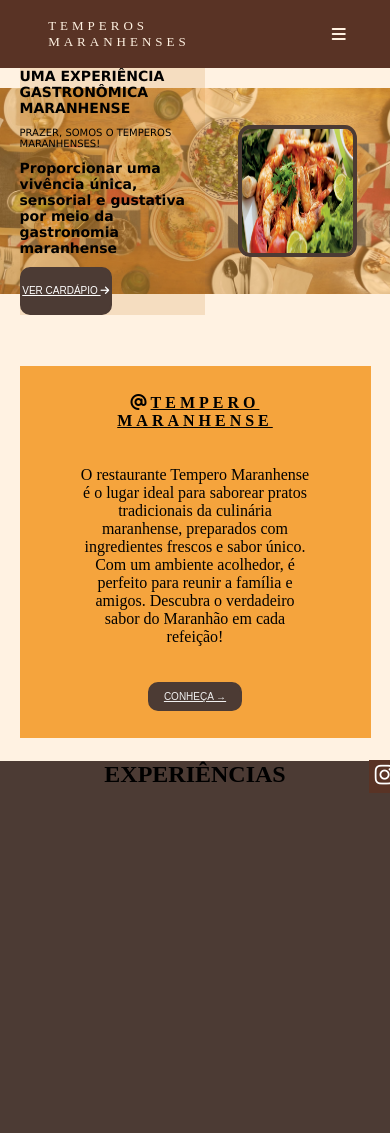
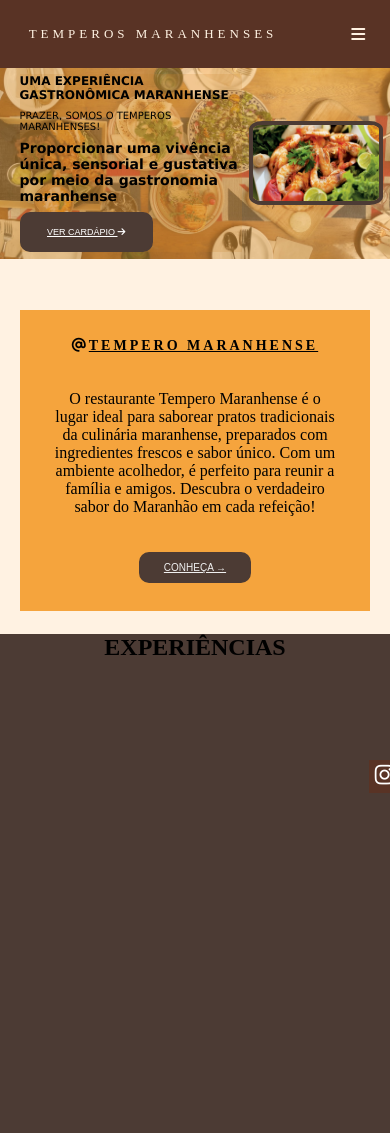
Before and after one commit to hitvizeris/TCC, a Flask app: page / in a window 390 px wide. Shown: the top 1133 px of the page. Run offline with Flask 3, Linux system fonts and the light colour scheme.

Commit message:
ajustes responsividade

```diff
--- a/static/css/style.css
+++ b/static/css/style.css
@@ -179,6 +179,12 @@
 .bt_sobre a{
     color: #f0f0f0;
 }
+#mapa{
+    width: 400px;
+    height: 300px;
+    border:0;
+    margin-top:24px
+}
 .rodape{
     background-color: #f5a43d;
     width: 100%;
@@ -250,3 +256,44 @@
         font-size: 10px;
     }
 }
+@media (max-width:500px) {
+    .logoTitulo{
+        width: 70%;
+    }
+    .divInicio{
+        height: 9.5rem;
+        font-size: 7px;
+    }
+    .divInicio1{
+        width: 60%;
+    }
+    .divInicio2{
+        width: 40%;
+    }
+    #h1_inicial{
+        font-size: 12px;
+    }
+    .textoInicial{
+        font-size: 10px;
+    }
+    .bt1{
+        width: 60%;
+        height: 2.5rem;
+        font-size: 9px;
+    }
+    #fotoInicio{
+        height: 50%;
+        width: 85%;
+    }
+    .sbrest{
+        width: 72%;
+        height: 100%;
+        margin: 0% 3% 6% 5% ;
+        padding: 7% 9%;
+        text-align: center;
+    }
+    .userinsta{
+        font-size: 14px;
+        letter-spacing: 3px;
+    }
+}
--- a/templates/index.html
+++ b/templates/index.html
@@ -21,7 +21,7 @@
         </nav>
 
         <nav id="menuMobile">
-            <a class="logoTitulo" src="./static/images/logo.jpg">Temperos Maranhenses</a>
+            <a class="logoTitulo">Temperos Maranhenses</a>
             <i class="fa-solid fa-bars" id="icostatic/imagens/logo.jpgne" onclick="clickMenu()"></i>
             <menu id="itens">
                 <ul class="nav">
@@ -47,7 +47,7 @@
                 </button>
             </div>
             <div class="divInicio2">
-                <img id="fotoInicio" src="./static/images/foto_comida.jpg" class="ft_inicial">
+                <img id="fotoInicio" src="/static/images/foto_comida.jpg" class="ft_inicial">
             </div>
         </div>
     <br>
@@ -81,8 +81,7 @@
 
                 <a href="cardapio.html" style="color:#4c3b34">VER CARDÁPIO  </a>
                 <br>
-                <iframe src="https://www.google.com/maps/embed?pb=!1m18!1m12!1m3!1d3984.5178275619087!2d-44.29362912633971!3d-2.9537061397192854!2m3!1f0!2f0!3f0!3m2!1i1024!2i768!4f13.1!3m3!1m2!1s0x7f4491b79ecf6df%3A0xf8067699f6933fed!2sIFMA%20-%20Ros%C3%A1rio!5e0!3m2!1spt-BR!2sbr!4v1737061827715!5m2!1spt-BR!2sbr"
-                width="400" height="300" style="border:0;margin-top:24px" allowfullscreen="" loading="lazy" referrerpolicy="no-referrer-when-downgrade"></iframe>
+                <iframe src="https://www.google.com/maps/embed?pb=!1m18!1m12!1m3!1d3984.5178275619087!2d-44.29362912633971!3d-2.9537061397192854!2m3!1f0!2f0!3f0!3m2!1i1024!2i768!4f13.1!3m3!1m2!1s0x7f4491b79ecf6df%3A0xf8067699f6933fed!2sIFMA%20-%20Ros%C3%A1rio!5e0!3m2!1spt-BR!2sbr!4v1737061827715!5m2!1spt-BR!2sbr" id="mapa" allowfullscreen="" loading="lazy" referrerpolicy="no-referrer-when-downgrade"></iframe>
                 <br><br><br>
                 <a class="icon_insta" href="https://www.instagram.com/tempero.maranhese?igsh=MWxjdW5vbDhsazdqZw==" style="color: white;"><i class="fa-brands fa-instagram"></i></a>
 
```
